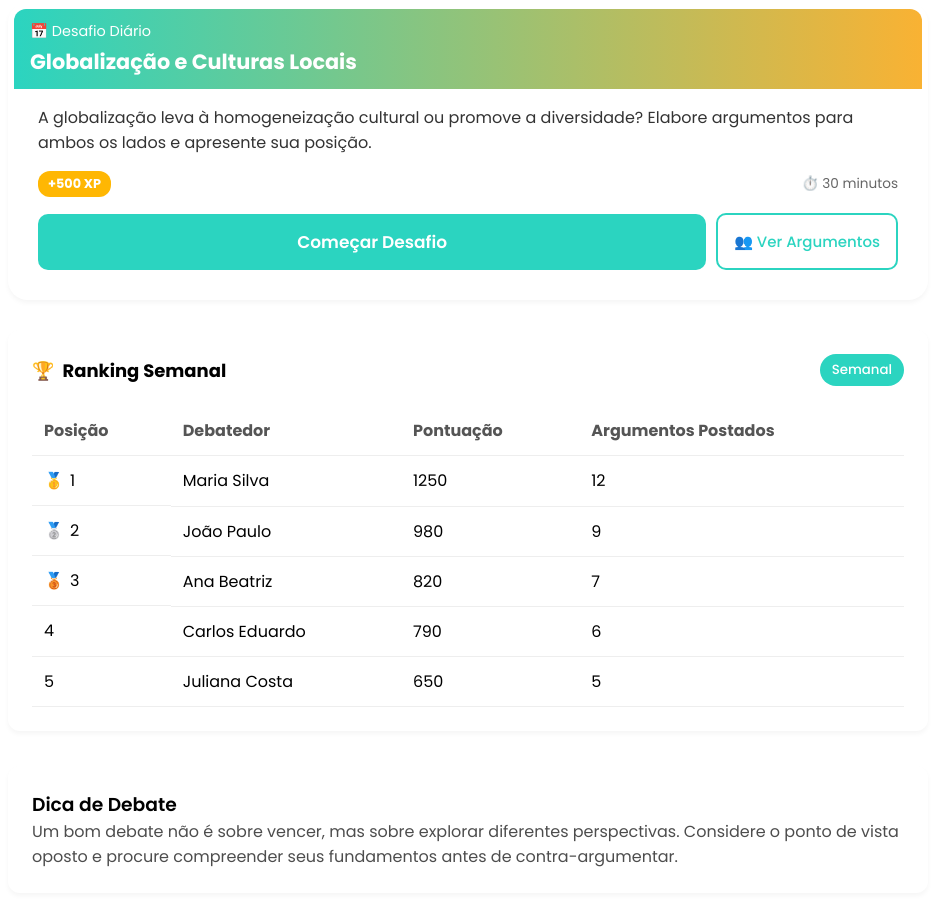
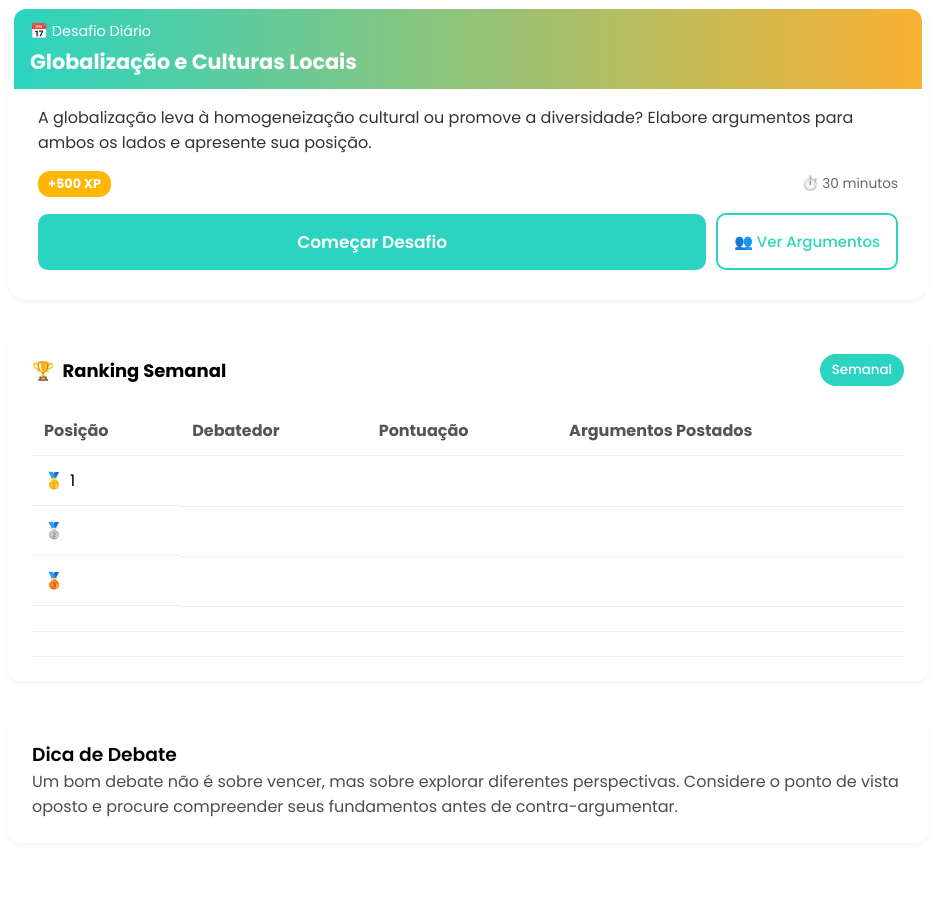
Before and after one commit to devlucasalm/DebateIQ, a plain HTML site: page home.html in a window 1280 px wide. Shown: the part 396-1302 px from the top of the page, without its empty margins (172-1107 px from the left). After the commit the page ends 1279 px from the top, so only its background shows below. Drawn offline with Linux system fonts and the light colour scheme; no server answers.

Commit message:
arrumando algumas coisas

```diff
--- a/css/perfil.css
+++ b/css/perfil.css
@@ -127,7 +127,7 @@
 }
 
 .conquistas-itens {
-    display: flex;
+    display: none;
     flex-direction: column;
     gap: 15px;
     line-height: 22px;
--- a/firebase/firebase-config.js
+++ b/firebase/firebase-config.js
@@ -4,6 +4,8 @@ import {
   getAuth,
   GoogleAuthProvider,
   signInWithPopup,
+  getRedirectResult,
+  signInWithRedirect,
   onAuthStateChanged
 } from "https://www.gstatic.com/firebasejs/10.10.0/firebase-auth.js";
 
@@ -67,5 +69,7 @@ export {
   addDoc,
   functions,
   httpsCallable,
+  getRedirectResult,
+  signInWithRedirect,
   updateDoc
 };
--- a/home.html
+++ b/home.html
@@ -79,7 +79,7 @@
                         </div>
                     </div>
                     <div class="text-sequencia">
-                        <h3>Sequência de 3 dias</h3>
+                        <h3>Sequência de 0 dias</h3>
                     </div>
                 </div>
 
@@ -150,33 +150,33 @@
                     <tbody>
                         <tr>
                             <td class="medal gold">1</td>
-                            <td>Maria Silva</td>
-                            <td>1250</td>
-                            <td>12</td>
+                            <td></td>
+                            <td></td>
+                            <td></td>
                         </tr>
                         <tr>
-                            <td class="medal silver">2</td>
-                            <td>João Paulo</td>
-                            <td>980</td>
-                            <td>9</td>
+                            <td class="medal silver"></td>
+                            <td></td>
+                            <td></td>
+                            <td></td>
                         </tr>
                         <tr>
-                            <td class="medal bronze">3</td>
-                            <td>Ana Beatriz</td>
-                            <td>820</td>
-                            <td>7</td>
+                            <td class="medal bronze"></td>
+                            <td></td>
+                            <td></td>
+                            <td></td>
                         </tr>
                         <tr>
-                            <td>4</td>
-                            <td>Carlos Eduardo</td>
-                            <td>790</td>
-                            <td>6</td>
+                            <td></td>
+                            <td></td>
+                            <td></td>
+                            <td></td>
                         </tr>
                         <tr>
-                            <td>5</td>
-                            <td>Juliana Costa</td>
-                            <td>650</td>
-                            <td>5</td>
+                            <td></td>
+                            <td> </td>
+                            <td></td>
+                            <td></td>
                         </tr>
                     </tbody>
                 </table>
--- a/js/argumento.js
+++ b/js/argumento.js
@@ -140,8 +140,6 @@ document.addEventListener('DOMContentLoaded', () => {
                 console.log('Argumento salvo no Firestore.');
 
                 // 2. Chama o seu servidor Node.js para análise do Gemini
-                console.log('Chamando servidor Node.js para análise do Gemini...');
-                // CORRIGIDO: Uso de template literal
                 const response = await fetch(`${NODE_SERVER_URL}/analyze-argument`, {
                     method: 'POST',
                     headers: {
@@ -160,7 +158,6 @@ document.addEventListener('DOMContentLoaded', () => {
 
                 const geminiAnalysis = await response.json(); // Os dados retornados pelo seu servidor Node.js
 
-                console.log('Análise do Gemini recebida:', geminiAnalysis);
                 try {
                     const argumentosRef = collection(db, 'arguments');
 
--- a/js/perfil.js
+++ b/js/perfil.js
@@ -182,7 +182,7 @@ onAuthStateChanged(auth, async (user) => {
 
   // Média do Gemini
   const mediaGemini = await calcularMediaPontuacaoDoUsuario(uid);
-  estatisticas[4].textContent = `${mediaGemini}`;
+  estatisticas[4].textContent = `${mediaGemini}%`;
 
   // Progresso tópico
   const progressoTopico = document.querySelector('.minicontainer-topicos .completos span');
--- a/server/servidor.js
+++ b/server/servidor.js
@@ -19,7 +19,6 @@ admin.initializeApp({
 
 const db = admin.firestore(); // Agora você pode usar db.collection(...) etc.
 
-// Middleware para habilitar CORS (Cross-Origin Resource Sharing)
 // Permite que seu frontend (rodando em outro domínio/porta) acesse este servidor
 app.use(cors({
     origin: '*', // Permite todas as origens. Para produção, substitua '*' pelo domínio do seu frontend (ex: 'http://localhost:8080' ou 'https://seusite.com')
```
